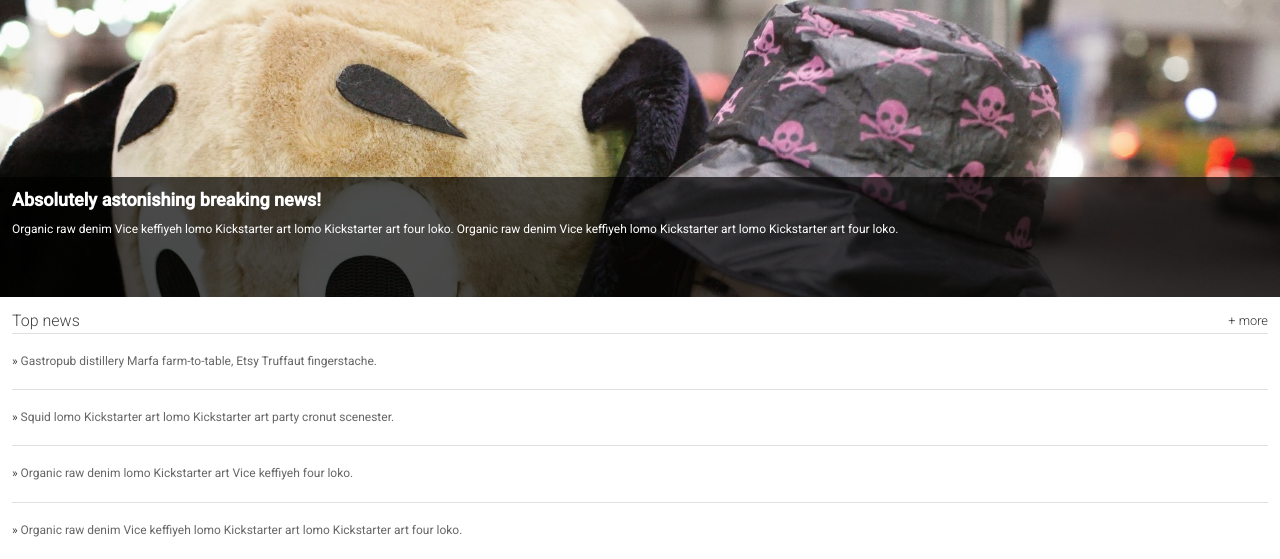
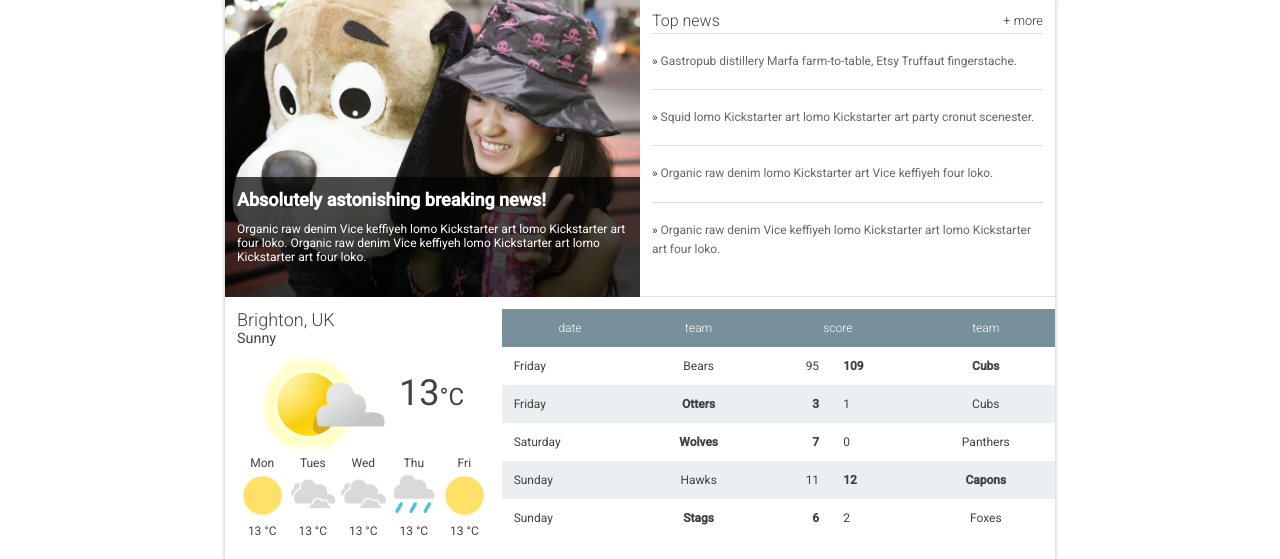
Before and after one commit to etmoore/html-css-udacity, a plain HTML site: page responsive-web-design-fundamentals/home-town-app/index.html in a window 1280 px wide. Shown: the part 168-727 px from the top of the page. Drawn offline with Linux system fonts and the light colour scheme.

Commit message:
move top-news next to hero image

```diff
--- a/responsive-web-design-fundamentals/home-town-app/responsive.css
+++ b/responsive-web-design-fundamentals/home-town-app/responsive.css
@@ -4,18 +4,28 @@
  *
  */
 
-@media screen and (min-width: 760px) {
-  .hero { order: 1; }
-  .top-news { order: 2; width: 66.66%; }
-  .weather { order: 3; width: 33.33%; }
-  .recent-news { order: 4;}
-  .scores { order: 5;}
+@media screen and (max-width: 759px) {
+  .header__title {
+    font-size: 3em;
+  }
+  .header__logo {
+    height: 48px;
+  }
 }
 
-@media screen and (min-width: 1040px) {
-  .hero { order: 1; }
-  .top-news { order: 2; width: 100%; }
-  .scores { order: 3; width: 50%; }
-  .weather { order: 4; width: 50%; }
+@media screen and (min-width: 630px) {
+  .hero { order: 1; width: 50%;}
+  .top-news { order: 2; width: 50%; }
+  .weather { order: 3; width: 33.33%; }
+  .scores { order: 4; width: 66.66%; }
   .recent-news { order: 5;}
 }
+
+@media screen and (min-width: 830px) {
+  body { max-width: 830px; margin: 0 auto; }
+  .hero { order: 1; width: 50%;}
+  .top-news { order: 2; width: 50%; }
+  .weather { order: 3; width: 33.33%; }
+  .scores { order: 4; width: 66.66%; }
+  .recent-news { order: 5;}
+}
```
